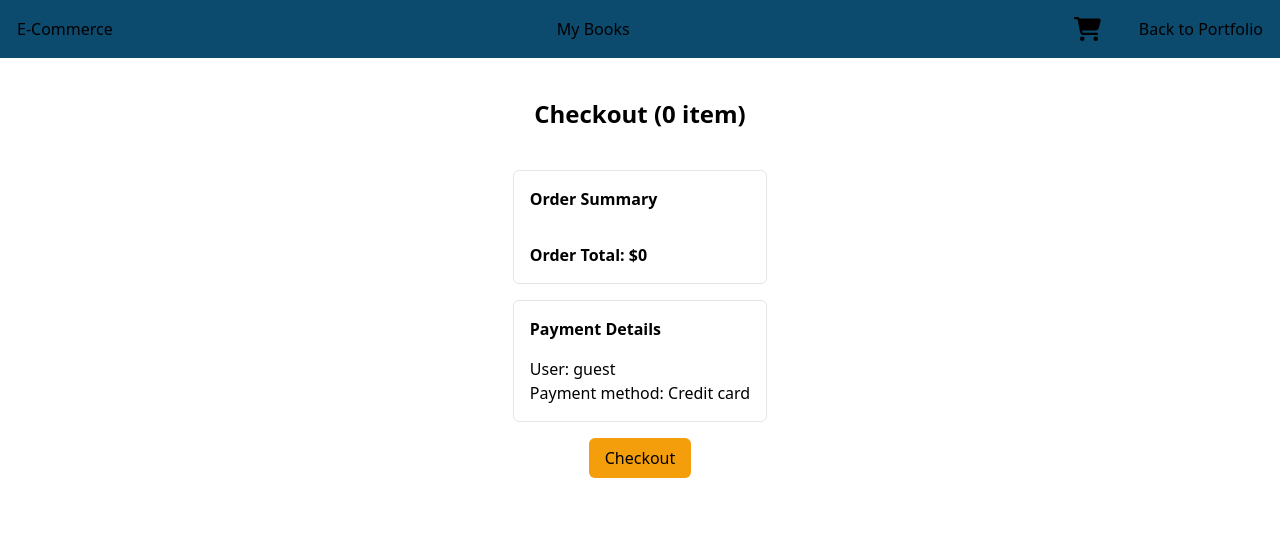
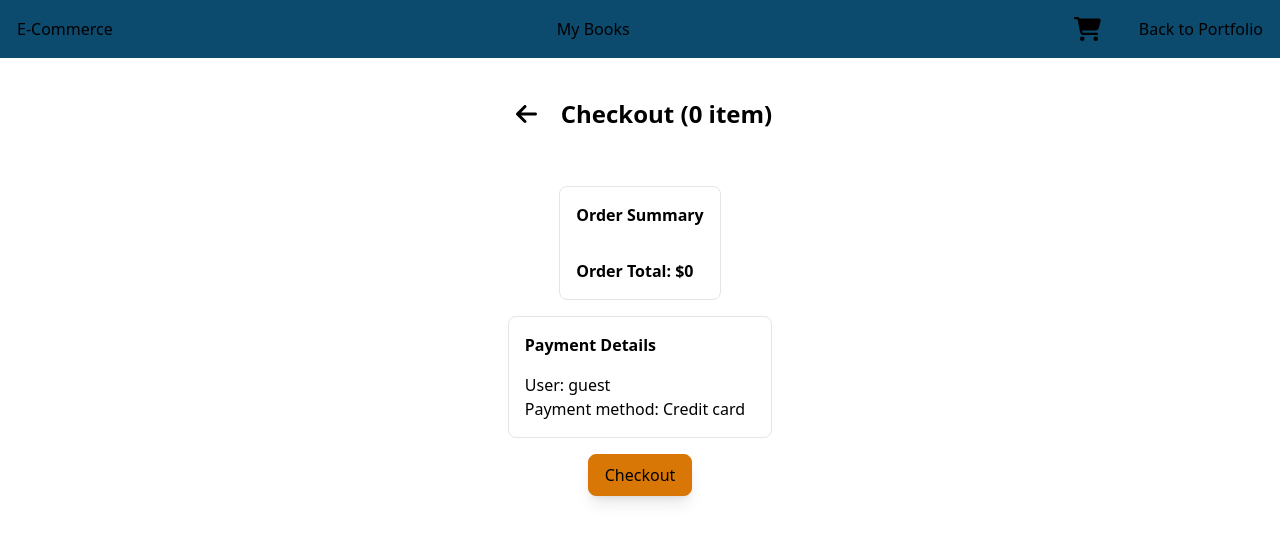
Before and after one commit to Cody06/Portfolio, a Next.js app: page /ecommerce/cart/checkout in a window 1280 px wide. Shown: the top 542 px of the page. Built offline with nearby package versions, Linux system fonts and the light colour scheme.

Commit message:
Update checkout page UI

```diff
--- a/src/app/ecommerce/cart/checkout/page.tsx
+++ b/src/app/ecommerce/cart/checkout/page.tsx
@@ -2,6 +2,11 @@
 import { useRouter } from 'next/navigation';
 import SectionHeader from '@/components/projects/Ecommerce/SectionHeader';
 import useStore from '@/components/projects/Ecommerce/Store';
+import PrimaryButton from '@/components/projects/Ecommerce/ui/PrimaryButton';
+import { FontAwesomeIcon } from '@fortawesome/react-fontawesome';
+import { faArrowLeft } from '@fortawesome/free-solid-svg-icons';
+import Link from 'next/link';
+import { iconHoverBg } from '@/components/ui/tailwindStyles';
 
 export default function Page() {
     // For now, checkout will be a simple layout
@@ -16,15 +21,25 @@ export default function Page() {
         router.push('/ecommerce/my-books');
     };
 
+    const commonStyle = 'border border-neutral-200 rounded-lg p-4';
+
     return (
-        <main className="w-max mx-auto">
-            <SectionHeader title={`Checkout (${itemsNumber})`} />
-            <section className="flex flex-col gap-y-4 mb-4 border border-neutral-200 rounded-md p-4">
+        <main className="w-max mx-auto flex flex-col items-center gap-y-4">
+            <header className="flex items-center gap-x-4 w-full">
+                <Link href="/ecommerce/cart" className={`p-2 rounded-lg ${iconHoverBg}`}>
+                    <FontAwesomeIcon icon={faArrowLeft} size="xl" />
+                </Link>
+                <SectionHeader title={`Checkout (${itemsNumber})`} />
+            </header>
+            <section className={`flex flex-col gap-y-4 ${commonStyle}`}>
                 <h2 className="font-bold">Order Summary</h2>
                 <ul>
                     {cartItems.map((item, index) => (
-                        <li key={item.id} className="flex justify-between">
-                            <span className="mr-4">{`${index + 1}. ${item.title}`}</span>
+                        <li
+                            key={item.id}
+                            className="flex justify-between gap-x-4 w-[80vw] max-w-[45rem]"
+                        >
+                            <span>{`${index + 1}. ${item.title}`}</span>
                             <span>${item.price}</span>
                         </li>
                     ))}
@@ -32,20 +47,14 @@ export default function Page() {
                 <span className="font-bold">Order Total: ${totalPrice}</span>
             </section>
 
-            <section className="mb-4 border border-neutral-200 rounded-md p-4">
+            <section className={`w-full ${commonStyle}`}>
                 <h2 className="font-bold mb-4">Payment Details</h2>
                 <p>User: guest</p>
                 <section>
                     <h3>Payment method: Credit card</h3>
                 </section>
             </section>
-            <button
-                className="block mt-auto px-4 py-2 w-max mx-auto bg-amber-500 rounded-md font-medium
-                            hover:brightness-90 active:brightness-75"
-                onClick={handleCheckout}
-            >
-                Checkout
-            </button>
+            <PrimaryButton label="Checkout" onClick={handleCheckout} />
         </main>
     );
 }
```
